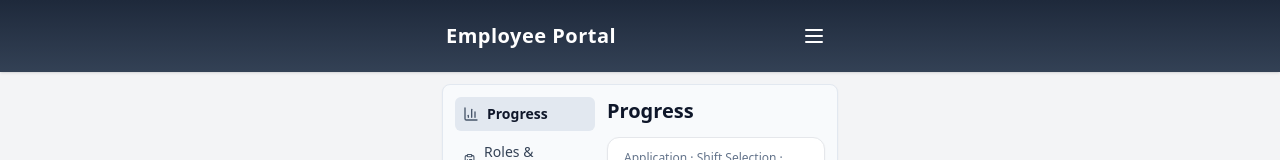
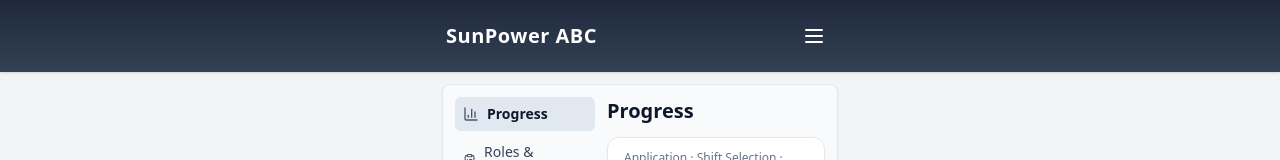
Before and after one commit to celebrityscoop868/sunpowerabc, a React (Vite) app: page /#/progress in a window 1280 px wide. Shown: the top 160 px of the page. Built offline with nearby package versions, Linux system fonts and the light colour scheme.

Commit message:
Update TopBar.jsx

```diff
--- a/src/components/TopBar.jsx
+++ b/src/components/TopBar.jsx
@@ -5,7 +5,7 @@
   return (
     <div className="bg-gradient-to-b from-slate-800 to-slate-700 text-white shadow">
       <div className="mx-auto flex w-full max-w-[420px] items-center justify-between px-4 py-4">
-        <div className="text-xl font-semibold tracking-wide">Employee Portal</div>
+        <div className="text-xl font-semibold tracking-wide">SunPower ABC</div>
         <button className="rounded-md p-2 hover:bg-white/10" aria-label="Menu">
           <Menu className="h-6 w-6" />
         </button>
```
